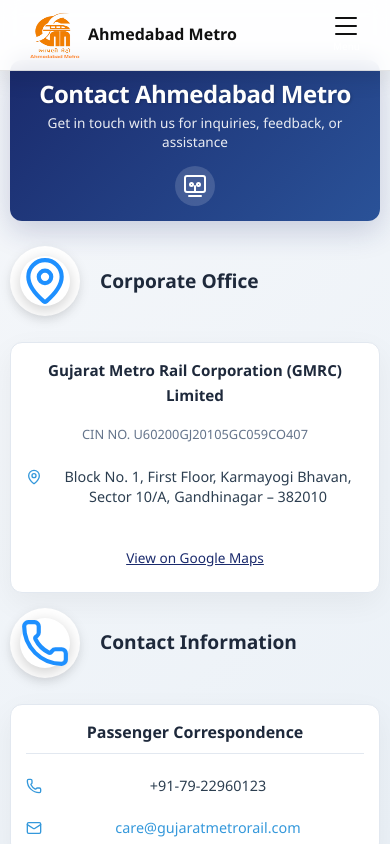
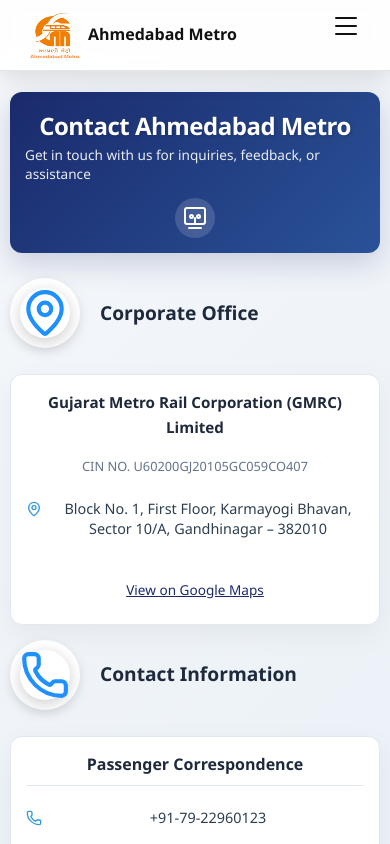
Before and after one commit to AnshBhavsar1654/Ahmedabad-Metro, a React (Create React App) app in the folder frontend/: page /contact in a window 390 px wide. Shown: the top 844 px of the page. Built offline with nearby package versions, Linux system fonts and the light colour scheme; no server answers.

Commit message:
Update contact.css

```diff
--- a/frontend/src/styles/contact.css
+++ b/frontend/src/styles/contact.css
@@ -1,4 +1,3 @@
-/* Contact.css */
 .contact-container {
   min-height: 100vh;
   background: linear-gradient(135deg, #f5f7fa 0%, #e4edf5 100%);
@@ -20,7 +19,6 @@
   box-shadow: 0 10px 30px rgba(26, 42, 108, 0.2);
 }
 
-
 .header-content h1 {
   font-size: 2.2rem;
   font-weight: 700;
@@ -32,6 +30,7 @@
   font-size: 1.1rem;
   opacity: 0.9;
   max-width: 600px;
+  text-align: left;
 }
 
 .metro-icon {
@@ -117,6 +116,12 @@
   display: flex;
   flex-direction: column;
   gap: 20px;
+}
+
+.contact-cards-container {
+  display: flex;
+  flex-direction: column;
+  gap: 15px;
 }
 
 .company-name {
@@ -424,6 +429,7 @@
   }
 
   .contact-header {
+    margin-top: 2rem;
     padding: 15px; /* Further reduce padding */
     border-radius: 12px; /* Slightly smaller radius */
   }
```
